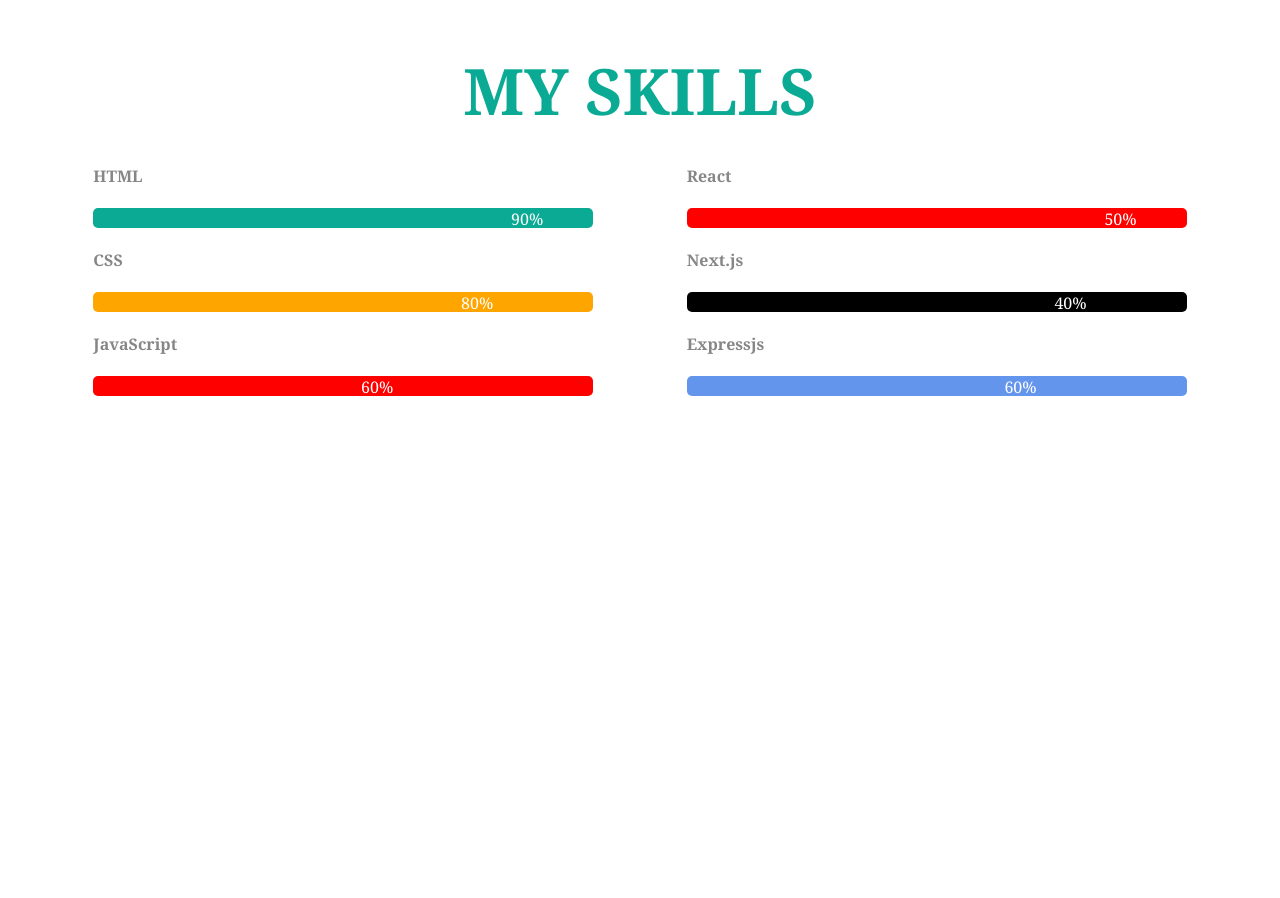
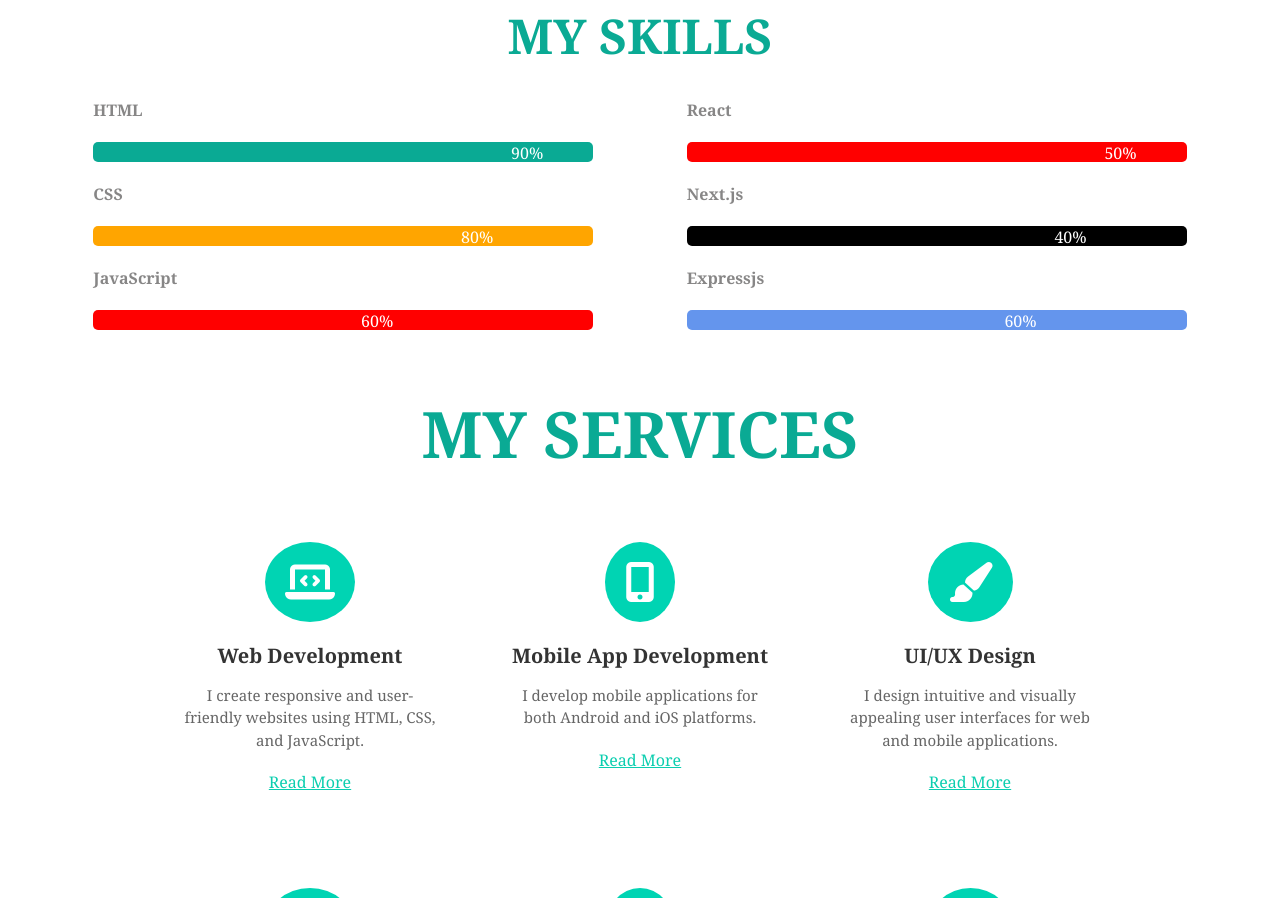
Before and after one commit to bilalashrafali123/my-portfolio, a plain HTML site: page index.html in a window 1280 px wide. Shown: the part 2537-3435 px from the top of the page. Before the commit the page ends 2953 px from the top, so only its background shows below. Drawn offline with Linux system fonts and the light colour scheme.

Commit message:
my skills section completed...

```diff
--- a/index.html
+++ b/index.html
@@ -26,7 +26,7 @@
     <div class="hamburger"><i class="fa-solid fa-bars"></i></div>
   </nav>
   <!-- navbar ended -->
-  <!-- Carousel -->
+  <!-- Carousel started -->
   <div class="wrapper">
     <div class="container">
       <div class="container-2">
@@ -43,7 +43,7 @@
     </div>
   </div>
   <!-- Carousel ended -->
-  <!-- About Me Section -->
+  <!-- About Me Section started -->
   <div class="about-section">
     <h1>ABOUT ME</h1>
     <div class="about-container">
@@ -76,7 +76,7 @@
       </div>
     </div>
   </div>
-  <!-- about section ended -->
+  <!-- about me section ended -->
   <!-- Education and Experience Section started -->
   <h1 class="education-experience-section-title">Education & Experience</h1>
   <div class="education-experience-section">
@@ -183,5 +183,48 @@
   </div>
 </div>
 <!-- My skills section ended -->
+<!-- My services section started -->
+<h1 class="my-services-text">MY SERVICES</h1>
+   <div class="my-services">
+    <div class="my-service">
+      <i class="fa-solid fa-laptop-code"></i>
+      <h2>Web Development</h2>
+      <p>I create responsive and user-friendly websites using HTML, CSS, and JavaScript.</p>
+      <a href="#">Read More</a>
+    </div>
+    <div class="my-service">
+      <i class="fa-solid fa-mobile-alt"></i>
+      <h2>Mobile App Development</h2>
+      <p>I develop mobile applications for both Android and iOS platforms.</p>
+      <a href="#">Read More</a>
+    </div>
+    <div class="my-service">
+      <i class="fa-solid fa-paint-brush"></i>
+      <h2>UI/UX Design</h2>
+      <p>I design intuitive and visually appealing user interfaces for web and mobile applications.</p>
+      <a href="#">Read More</a>
+    </div>
+   </div>
+   <div class="my-services">
+    <div class="my-service">
+      <i class="fa-solid fa-laptop-code"></i>
+      <h2>SEO</h2>
+      <p>Professional web developer skilled in HTML, CSS, JavaScript, React, and modern web technologies.</p>
+      <a href="#">Read More</a>
+    </div>
+    <div class="my-service">
+      <i class="fa-solid fa-mobile-alt"></i>
+      <h2>App Designer</h2>
+      <p>Creative web designer specializing in responsive, user-friendly, and visually appealing website designs.</p>
+      <a href="#">Read More</a>
+    </div>
+    <div class="my-service">
+      <i class="fa-solid fa-paint-brush"></i>
+      <h2>Content Creator</h2>
+      <p>Passionate content creator delivering engaging,SEO-friendly content for websites, blogs, and social media.</p>
+      <a href="#">Read More</a>
+    </div>
+   </div>
+    <!-- My services section ended -->
 </body>
 </html>
--- a/style.css
+++ b/style.css
@@ -146,7 +146,7 @@
 
 .my-skills-heading{
   text-align: center;
-  font-size: 4rem;
+  font-size: 3rem;
   color: #0aaa94;
 }
 
@@ -191,7 +191,7 @@
 .about-section h1 {
   text-align: center;
   color: #0aaa94;
-  font-size: 4rem;
+  font-size: 3rem;
 }
 
 .about-me {
@@ -273,7 +273,7 @@
 
 .education-experience-section-title {
   text-align: center;
-  font-size: 4rem;
+  font-size: 3rem;
   color: #0aaa94;
   margin-top: 30px;
 }
@@ -288,7 +288,7 @@
 }
 
 .timeline-column {
-  flex: 1;
+  /* flex: 1; */
   min-width: 300px;
   max-width: 500px;
 }
@@ -337,6 +337,62 @@
   font-size: 4rem;
   text-align: center;
   color: #0aaa94;
+}
+
+.my-services a {
+  color: #0BCEAF;
+  margin-top:20px ;
+}
+
+.my-services a:hover {
+  color: #029682;
+}
+
+.my-services-text {
+  text-align: center;
+  color: #0aaa94;
+  font-size: 4rem;
+  margin-top: 40px;
+}
+.my-services {
+  display: flex;
+  flex-wrap: wrap;
+  justify-content: center;
+  gap: 30px;
+  margin-top: 35px;
+  padding: 0 20px;
+}
+
+.my-service {
+  background: #fff;
+  border-radius: 10px;
+  padding: 30px 20px;
+  width: 300px;
+  text-align: center;
+  display: flex;
+  flex-direction: column;
+  align-items: center;
+}
+
+.my-service i {
+  font-size: 40px;
+  background-color: #00d4b3;
+  color: white;
+  padding: 20px;
+  border-radius: 50%;
+  margin-bottom: 20px;
+}
+
+.my-service h2 {
+  font-size: 20px;
+  color: #333;
+  margin-bottom: 15px;
+}
+
+.my-service p {
+  color: #666;
+  font-size: 15px;
+  line-height: 1.5;
 }
 
 @media (max-width: 991px) {
@@ -495,3 +551,9 @@
     padding-right: 5px;
   }
 }
+
+@media (max-width: 768px) {
+  .my-service {
+    width: 100%;
+  }
+}
```
